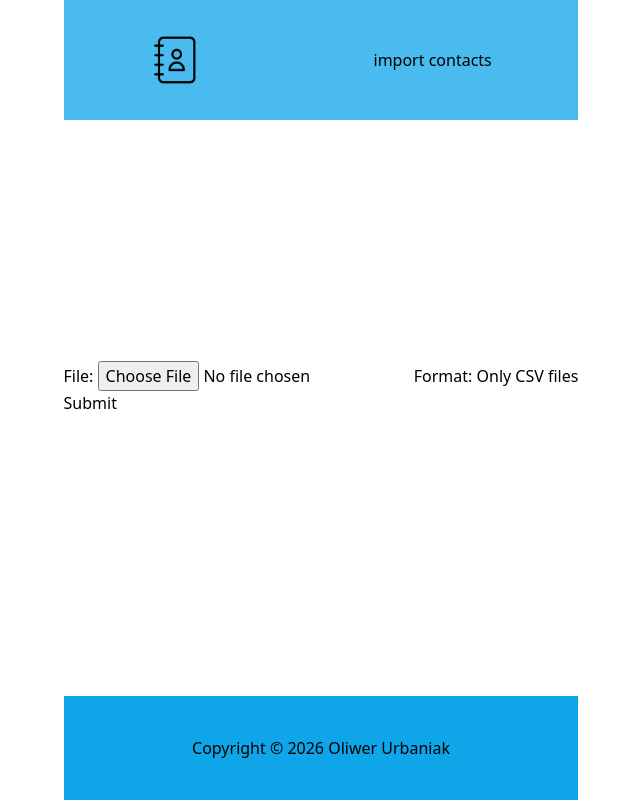
After one commit to ovezthaking/Contact-Manager, a Django app: page /import-contacts/ in a window 1280 px wide. The commit adds this page. Shown: the whole page, without its empty margins (319-959 px from the left). Run offline with Django 5.2, Linux system fonts and the light colour scheme; some libraries are stand-ins or nearby versions.

Commit message:
Add import contacts form and page

```diff
--- a/contact/forms.py
+++ b/contact/forms.py
@@ -1,4 +1,6 @@
 from django.forms import ModelForm
+from django import forms
+from django.core.validators import FileExtensionValidator
 from .models import Contact
 
 
@@ -6,3 +8,11 @@ class ContactForm(ModelForm):
     class Meta:
         model = Contact
         fields = '__all__'
+
+
+class ImportContactsForm(forms.Form):
+    file = forms.FileField(
+        help_text="Format: Only CSV files",
+        widget=forms.FileInput(attrs={'accept': '.csv'}),
+        validators=[FileExtensionValidator(allowed_extensions=['csv'])],
+        )
--- /dev/null
+++ b/contact/templates/contact/import_form.html
@@ -0,0 +1,14 @@
+{% extends 'main.html' %}
+
+{% block content %}
+
+<main>
+    <ul></ul>
+    <form action="" method="post">
+        {% csrf_token %}
+        {{form.as_p}}
+        <input type="submit" value="Submit">
+    </form>
+</main>
+
+{% endblock content %}
--- a/contact/urls.py
+++ b/contact/urls.py
@@ -8,4 +8,5 @@ urlpatterns = [
     path('create-contact/', views.createContact, name='create-contact'),
     path('edit-contact/<str:pk>/', views.updateContact, name='update-contact'),
     path('delete-contact/<str:pk>/', views.deleteContact, name='delete-contact'),
+    path('import-contacts/', views.importContacts, name='import-contacts')
 ]
--- a/contact/views.py
+++ b/contact/views.py
@@ -1,6 +1,6 @@
 from django.shortcuts import render, redirect
 from .models import Contact
-from .forms import ContactForm
+from .forms import ContactForm, ImportContactsForm
 from django.db.models import Q
 
 # Create your views here.
@@ -86,3 +86,10 @@ def deleteContact(request, pk):
 
     context = {'contact': contact}
     return render(request, 'contact/delete.html', context)
+
+
+def importContacts(request):
+    form = ImportContactsForm()
+
+    context = {'form': form}
+    return render(request, 'contact/import_form.html', context)
--- a/templates/navbar.html
+++ b/templates/navbar.html
@@ -1,5 +1,5 @@
 {% load static %}
-<nav class="flex bg-sky-500/75 w-full h-full min-h-[10vh] max-h-[15vh] self-start">
+<nav class="flex bg-sky-500/75 w-full h-full min-h-[10vh] max-h-[15vh] self-start items-center justify-around">
     <a href="/"><img src="{% static 'contact/img/contact-book.png' %}" alt="LOGO" width="50" height="50"></a>
-    <a href="">import contact</a>
+    <a href="{% url 'import-contacts' %}">import contacts</a>
 </nav>
```
